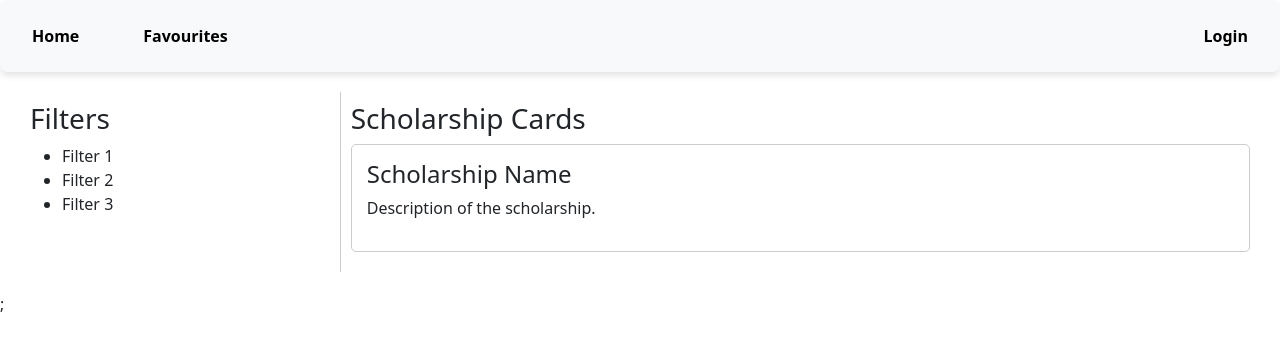
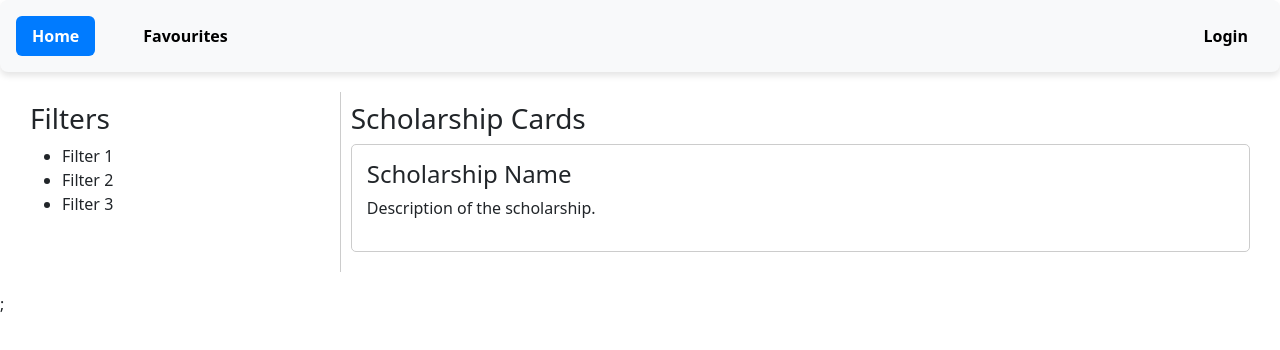
Before and after one commit to Asahu25/Scholarship-Finder, a React (Vite) app in the folder scholarship-finder/: page /home in a window 1280 px wide. Shown: the top 350 px of the page. Built offline with nearby package versions, Linux system fonts and the light colour scheme.

Commit message:
Added style to the nav bar

```diff
--- a/scholarship-finder/src/Styles/navBar.css
+++ b/scholarship-finder/src/Styles/navBar.css
@@ -48,3 +48,9 @@
     box-sizing: border-box;
     color: #007bff; /* Blue text on hover */
 }
+
+.navbar-button.active {
+    background-color: #007bff; /* Blue background for active button */
+    color: #fff; /* White text for active button */
+    border-radius: 6px; /* Rounded corners for active button */
+}
--- a/scholarship-finder/src/components/navBar.jsx
+++ b/scholarship-finder/src/components/navBar.jsx
@@ -1,17 +1,34 @@
 import "../Styles/navBar.css";
-import { useNavigate } from "react-router-dom";
+import { useNavigate, useLocation } from "react-router-dom";
 
 export default function NavBar() {
     const navigate = useNavigate();
 
+    const isActive = (path) => location.pathname === path;
+
     return (
         <nav className="navbar">
             <div className="navbar-left">
-                <button className="navbar-button" onClick={() => navigate("/home")}>Home</button>
-                <button className="navbar-button" onClick={() => navigate("/favourites")}>Favourites</button>
+                <button
+                    className={`navbar-button ${isActive("/home") ? "active" : ""}`}
+                    onClick={() => navigate("/home")}
+                >
+                    Home
+                </button>
+                <button
+                    className={`navbar-button ${isActive("/favourites") ? "active" : ""}`}
+                    onClick={() => navigate("/favourites")}
+                >
+                    Favourites
+                </button>
             </div>
             <div className="navbar-right">
-                <button className="navbar-button" onClick={() => navigate("/login")}>Login</button>
+                <button
+                    className={`navbar-button ${isActive("/login") ? "active" : ""}`}
+                    onClick={() => navigate("/login")}
+                >
+                    Login
+                </button>
             </div>
         </nav>
     );
```
